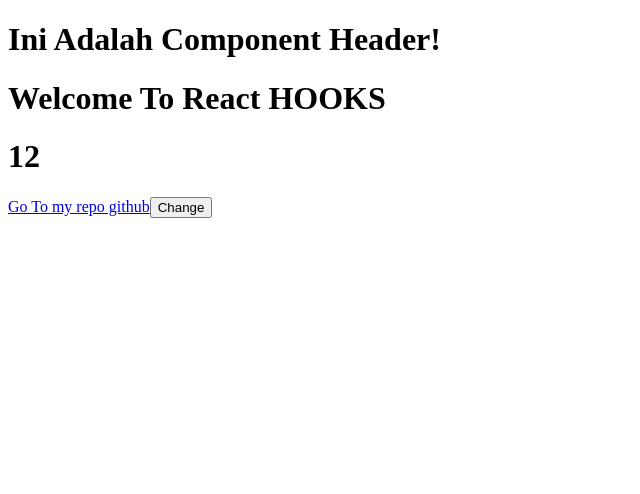
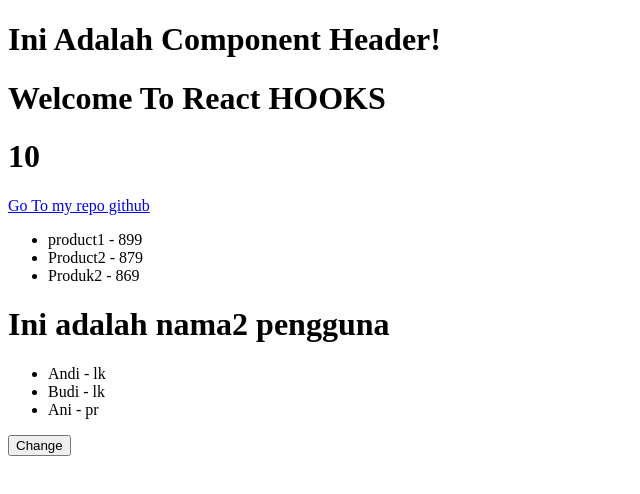
Before and after one commit to zulfan14/react-hooks, a React (Create React App) app: page / in a window 1280 px wide. Shown: the top 494 px of the page, without its empty margins (0-640 px from the left). Built offline with nearby package versions, Linux system fonts and the light colour scheme.

Commit message:
Looping List

```diff
--- a/src/App.js
+++ b/src/App.js
@@ -2,12 +2,24 @@ import { useState } from "react";
 import Header from "./components/Header";
 function App() {
   const [title, setTitle] = useState("Welcome To React HOOKS");
-  const [number, setNumber] = useState(12);
+  const [number, setNumber] = useState(10);
   const link = "https://github.com/zulfan14/";
+
+  const [product] = useState([
+    { id: 1, title: "product1", price: 899 },
+    { id: 2, title: "Product2", price: 879 },
+    { id: 3, title: "Produk2", price: 869 },
+  ]);
+
+  const [user] = useState([
+    { id: 1, name: "Andi", jk: "lk" },
+    { id: 2, name: "Budi", jk: "lk" },
+    { id: 3, name: "Ani", jk: "pr" },
+  ]);
 
   const Change = () => {
     setTitle("Title Changed");
-    setNumber(10);
+    setNumber(number + 1);
   };
 
   // {
@@ -21,7 +33,24 @@ function App() {
       <Header />
       <h1>{title}</h1>
       <h1>{number}</h1>
-      <a href={link}>Go To my repo github</a>
+      <a href={link} target="blank">
+        Go To my repo github
+      </a>
+      <ul>
+        {product.map((product) => (
+          <li key={product.id}>
+            {product.title} - {product.price}
+          </li>
+        ))}
+      </ul>
+      <h1>Ini adalah nama2 pengguna</h1>
+      <ul>
+        {user.map((user) => (
+          <li key={user.id}>
+            {user.name} - {user.jk}
+          </li>
+        ))}
+      </ul>
       {/* <button onClick={() => ClickMe("Zulfan")}>Click Me</button> */}
       <button onClick={Change}>Change</button>
     </div>
```
Also changed, not shown: src/Use_effect.js (added, +43 -0 lines).
